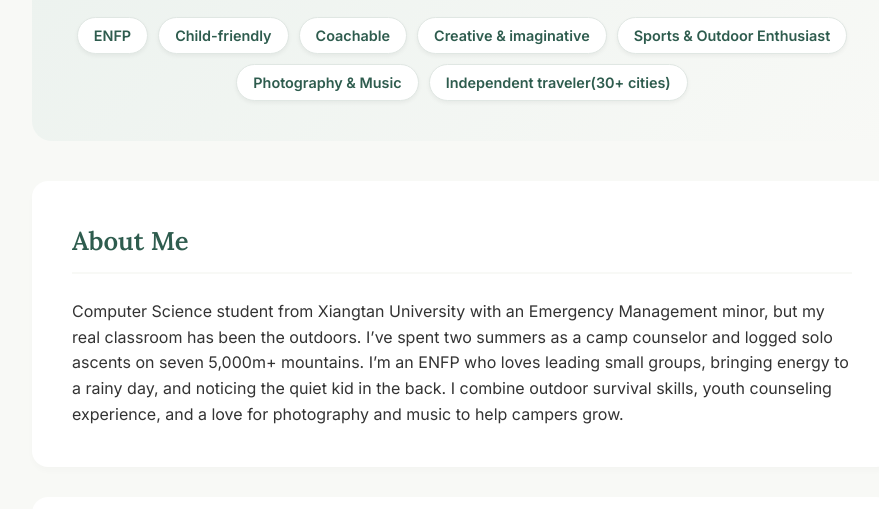
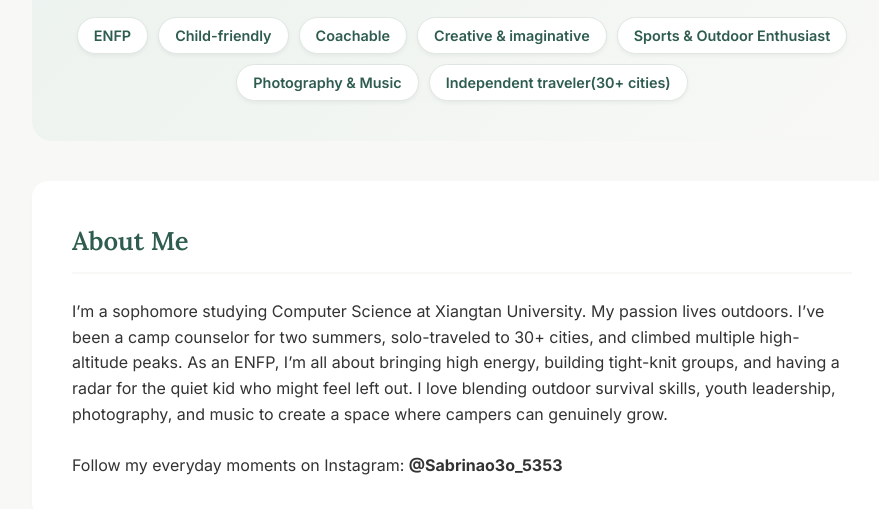
Before and after one commit to minw-ax/Camp-resume, a plain HTML site: page index.html in a window 1280 px wide. Shown: the part 443-952 px from the top of the page, without its empty margins (178-1057 px from the left). Drawn offline with Linux system fonts and the light colour scheme.

Commit message:
Update index.html

```diff
--- a/index.html
+++ b/index.html
@@ -276,7 +276,9 @@
 
         <section>
             <h2>About Me</h2>
-            <p>Computer Science student from Xiangtan University with an Emergency Management minor, but my real classroom has been the outdoors. I’ve spent two summers as a camp counselor and logged solo ascents on seven 5,000m+ mountains. I’m an ENFP who loves leading small groups, bringing energy to a rainy day, and noticing the quiet kid in the back. I combine outdoor survival skills, youth counseling experience, and a love for photography and music to help campers grow.</p>
+            <p>I’m a sophomore studying Computer Science at Xiangtan University. My passion lives outdoors. I’ve been a camp counselor for two summers, solo-traveled to 30+ cities, and climbed multiple high-altitude peaks. As an ENFP, I’m all about bringing high energy, building tight-knit groups, and having a radar for the quiet kid who might feel left out. I love blending outdoor survival skills, youth leadership, photography, and music to create a space where campers can genuinely grow.
+            <br><br>
+            Follow my everyday moments on Instagram: <strong>@Sabrinao3o_5353</strong></p>
         </section>
 
         <!-- Outdoor & Skills -->
@@ -369,7 +371,7 @@
                 </ul>
             </div>
             <div class="exp-item">
-                <div class="exp-title">Counselor <span>Summer 2025</span></div>
+                <div class="exp-title">Camp Counselor <span>Summer 2025</span></div>
                 <div class="exp-location">[Community Outdoor Exploration Camp] — Kunming, China</div>
                 <ul>
                     <li>Led daily hands-on experiments (plastic bottle cars, pinhole cameras) and beginner music (tongue drum, ukulele, piano).</li>
```
